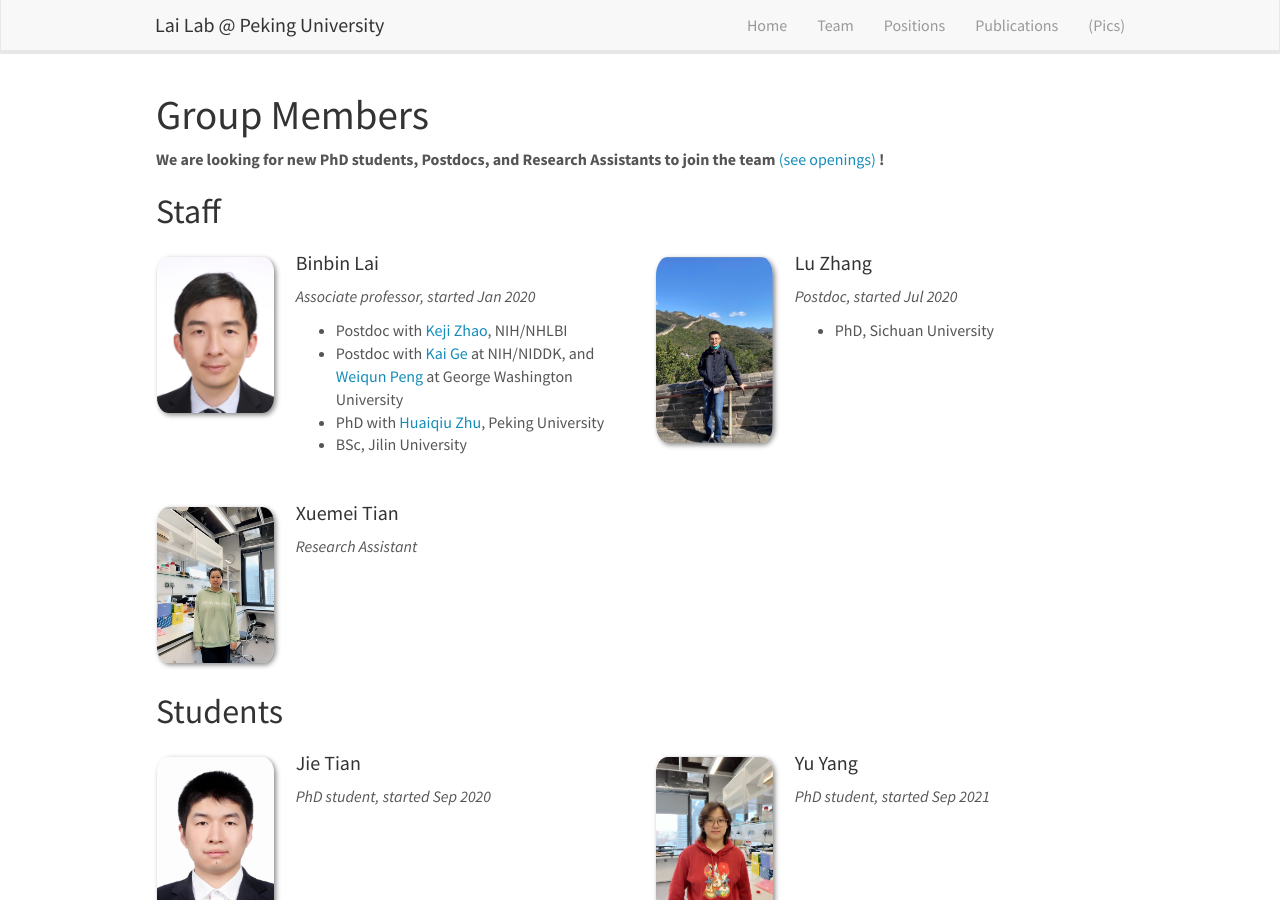
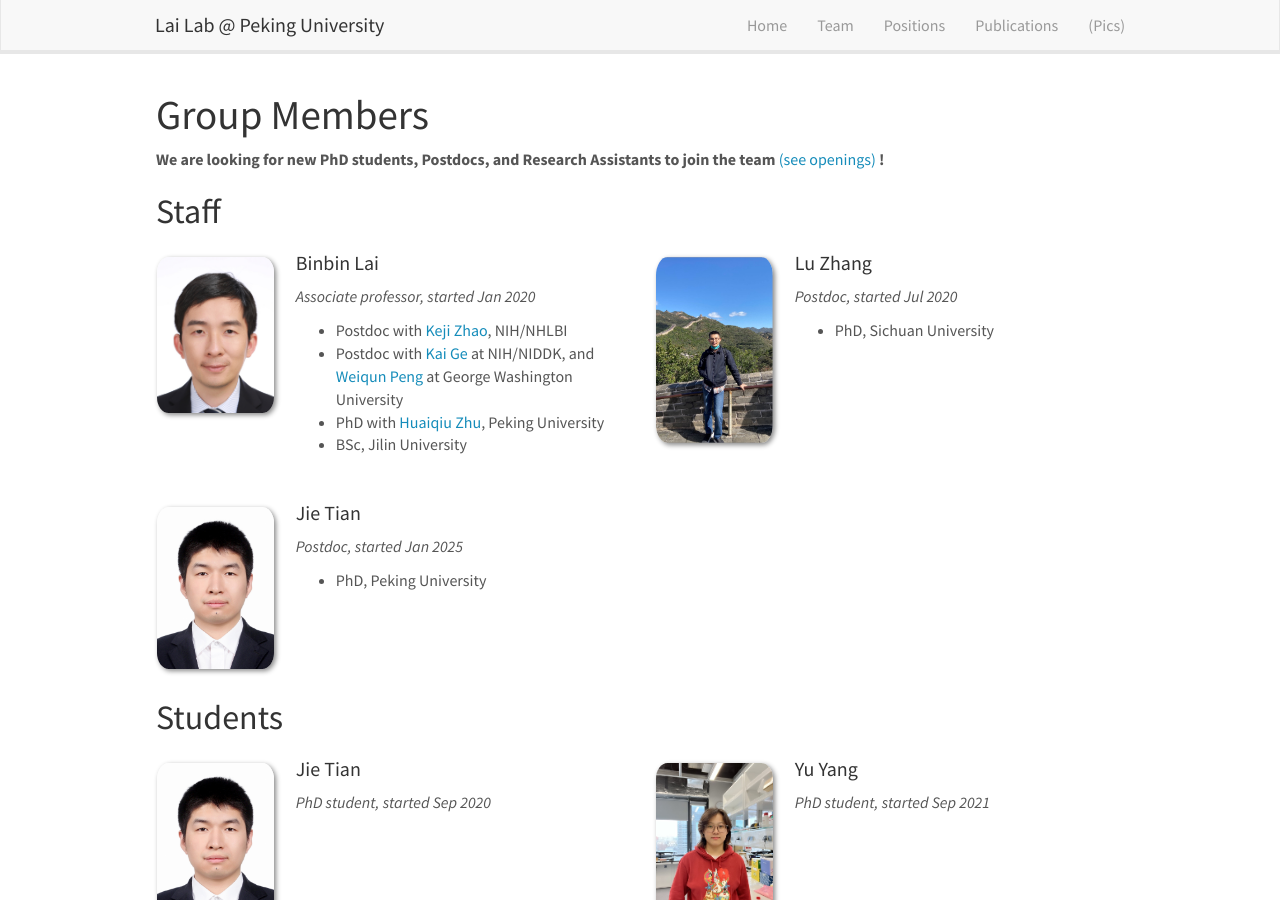
Before and after one commit to laiblab/laiblab.github.io, a Jekyll site: the page built from _pages/team.md, in a window 1280 px wide and 900 px high. Built offline with Jekyll 4.4.1, drawn with Linux system fonts in a browser that asks for light colours; nearby versions of some CDN libraries.

Commit message:
Add files via upload

```diff
--- a/_data/team_members.yml
+++ b/_data/team_members.yml
@@ -14,7 +14,8 @@
   number_educ: 1
   education1: PhD, Sichuan University
 
-
-- name: Xuemei Tian
-  photo: Xuemei.png
-  info: Research Assistant
+- name: Jie Tian
+  photo: Tianjie.jpeg
+  info: Postdoc, started Jan 2025
+  number_educ: 1
+  education1: PhD, Peking University
```
